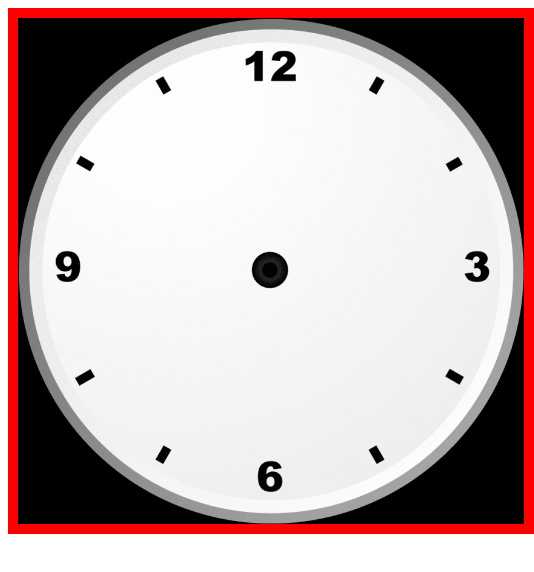
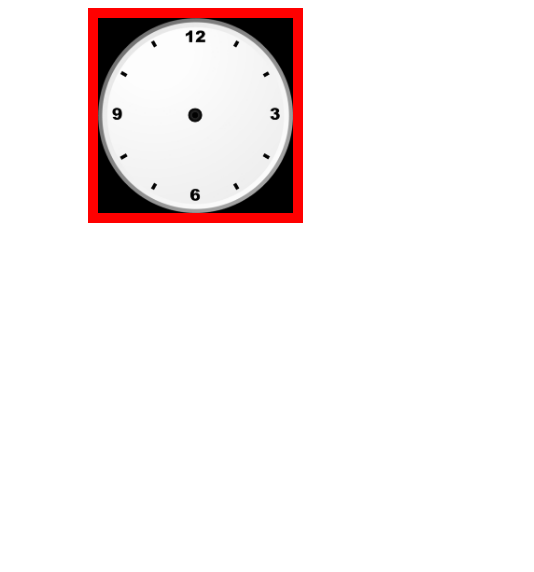
Before and after one commit to Hashira-7/js-clock, a plain HTML site: page index.html in a window 390 px wide. Shown: the whole page, 534 px wide, since content can reach past the window. Drawn offline with Linux system fonts and the light colour scheme.

Commit message:
clock proper set with vw for responsive

```diff
--- a/style.css
+++ b/style.css
@@ -1,6 +1,6 @@
 #clock-container{
-    width: 60vh;
-    height: 60vh;
+    width: 50vw;
+    height: 50vw;
     background: url(./clock.png) no-repeat;
     border: 10px solid red;
     background-size: 100%;
```
